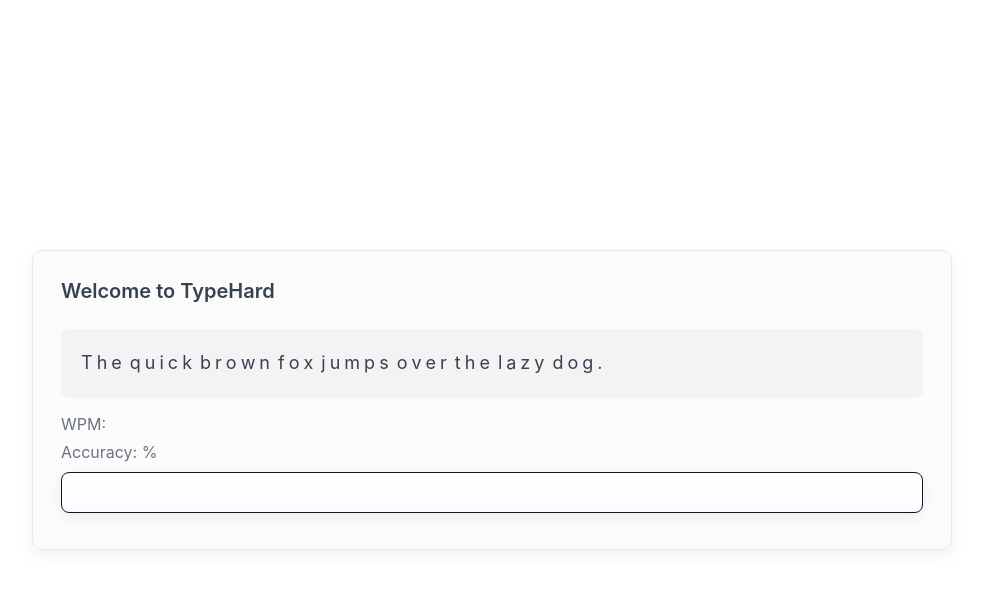
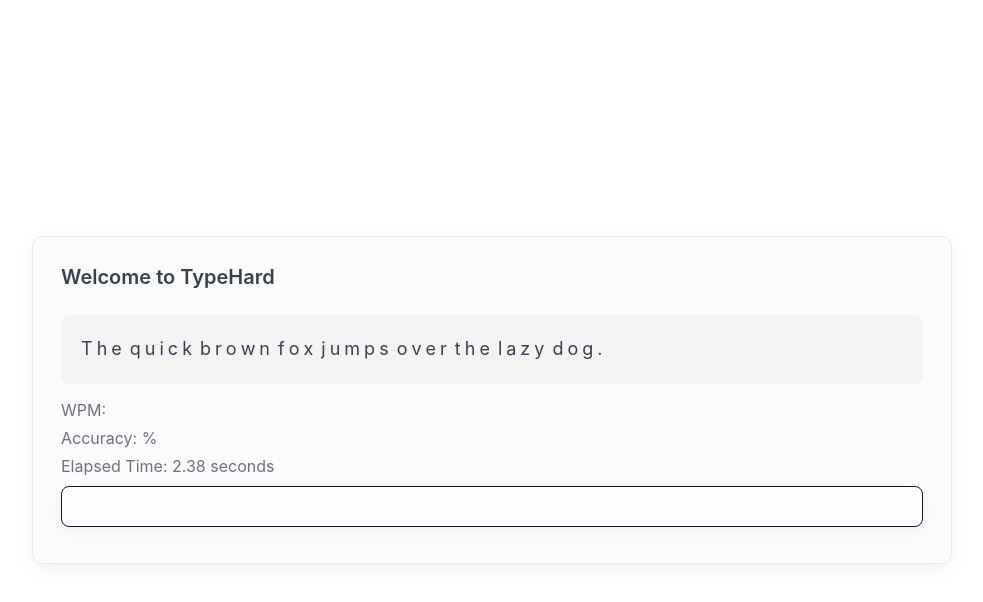
Before and after one commit to teymuri-alireza/typehard, a website built with Vite: page index.html in a window 1280 px wide. Both pictures are taken after a click on the element "keys input". Shown: the whole page, without its empty margins (148-1131 px from the left). Built offline with nearby package versions, Linux system fonts and the light colour scheme.

Commit message:
feat(engine): show elapsed time in UI
Added engine.resume() and engine.pause() when the input is active or
inactive, added engine.pause() right after engine.start() to prevent
time lost, and added interval to update the elapsedTimeOutput in the
UI.

```diff
--- a/index.html
+++ b/index.html
@@ -17,6 +17,7 @@
       <p id="lesson"></p>
       <p>WPM: <span id="wpm"></span></p>
       <p>Accuracy: <span id="accuracy"></span> %</p>
+      <p>Elapsed Time: <span id="elapsedTime"></span> seconds</p>
       <p
         id="keys"
         tabindex="0"
--- a/src/index.ts
+++ b/src/index.ts
@@ -8,10 +8,12 @@
 
 const engine = new TypingEngine(lesson);
 engine.start();
+engine.pause();
 
 const lessonOutput = document.getElementById("lesson");
 const wpmOutput = document.getElementById("wpm");
 const accuracyOutput = document.getElementById("accuracy");
+const elapsedTimeOutput = document.getElementById("elapsedTime");
 const output = document.getElementById("keys");
 let keysActive = false;
 
@@ -47,6 +49,7 @@
 
     output.addEventListener("click", (e) => {
         keysActive = true;
+        engine.resume();
         output.classList.add("active");
         (output as HTMLElement).focus();
         e.stopPropagation();
@@ -54,6 +57,7 @@
 
     document.addEventListener("click", (e) => {
         if (!output.contains(e.target as Node)) {
+            engine.pause();
             keysActive = false;
             output.classList.remove("active");
         }
@@ -61,6 +65,7 @@
 
     window.addEventListener("keydown", (ev) => {
         if (ev.key === "Escape" && keysActive) {
+            engine.pause();
             keysActive = false;
             output.classList.remove("active");
             (output as HTMLElement).blur();
@@ -95,3 +100,9 @@
     highlightActiveCharacter();
     updateStats();
 });
+
+setInterval( () => {
+    if (elapsedTimeOutput) {
+        elapsedTimeOutput.textContent = (engine.elapsedTime / 1000).toString();
+    }
+}, 500)
```
